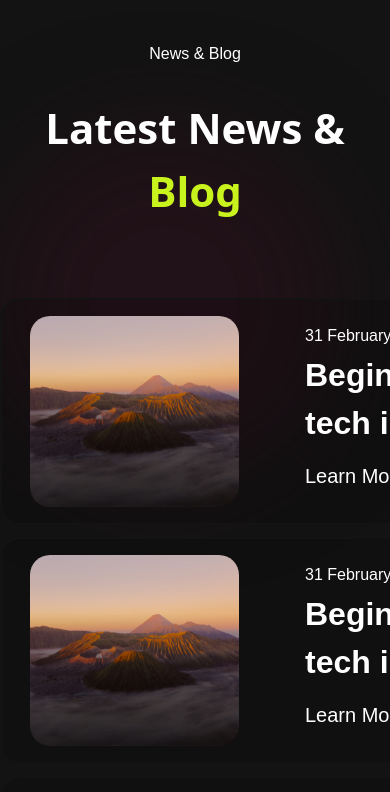
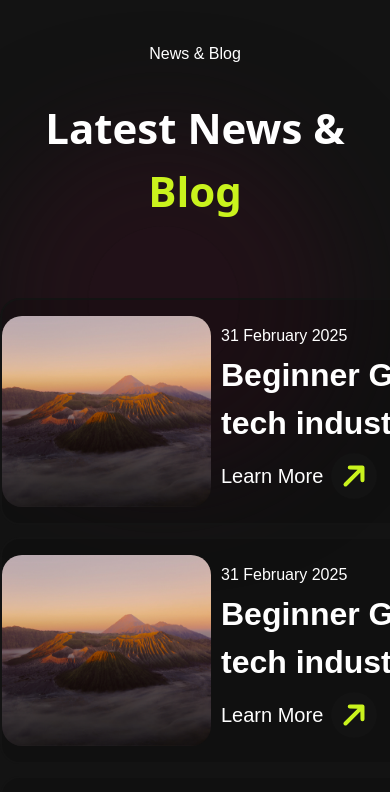
Before and after one commit to meheraj786/my-portfolio, a React (Vite) app: page / in a window 390 px wide. Shown: the part 9837-10629 px from the top of the page. Built offline with nearby package versions, Linux system fonts and the light colour scheme.

Commit message:
about section bug fix

```diff
--- a/src/css/home.css
+++ b/src/css/home.css
@@ -481,6 +481,7 @@ overflow-y: scroll;
 }
 
 .blog .cards .card{
+
   width: 630px;
   height: 227px;
   border: 2px solid var(--bg);
@@ -722,4 +723,9 @@ overflow: hidden;
     display: none;
 
   }
+  .blog .cards .card{
+
+    width: 100%;
+
+  }
 }
```
